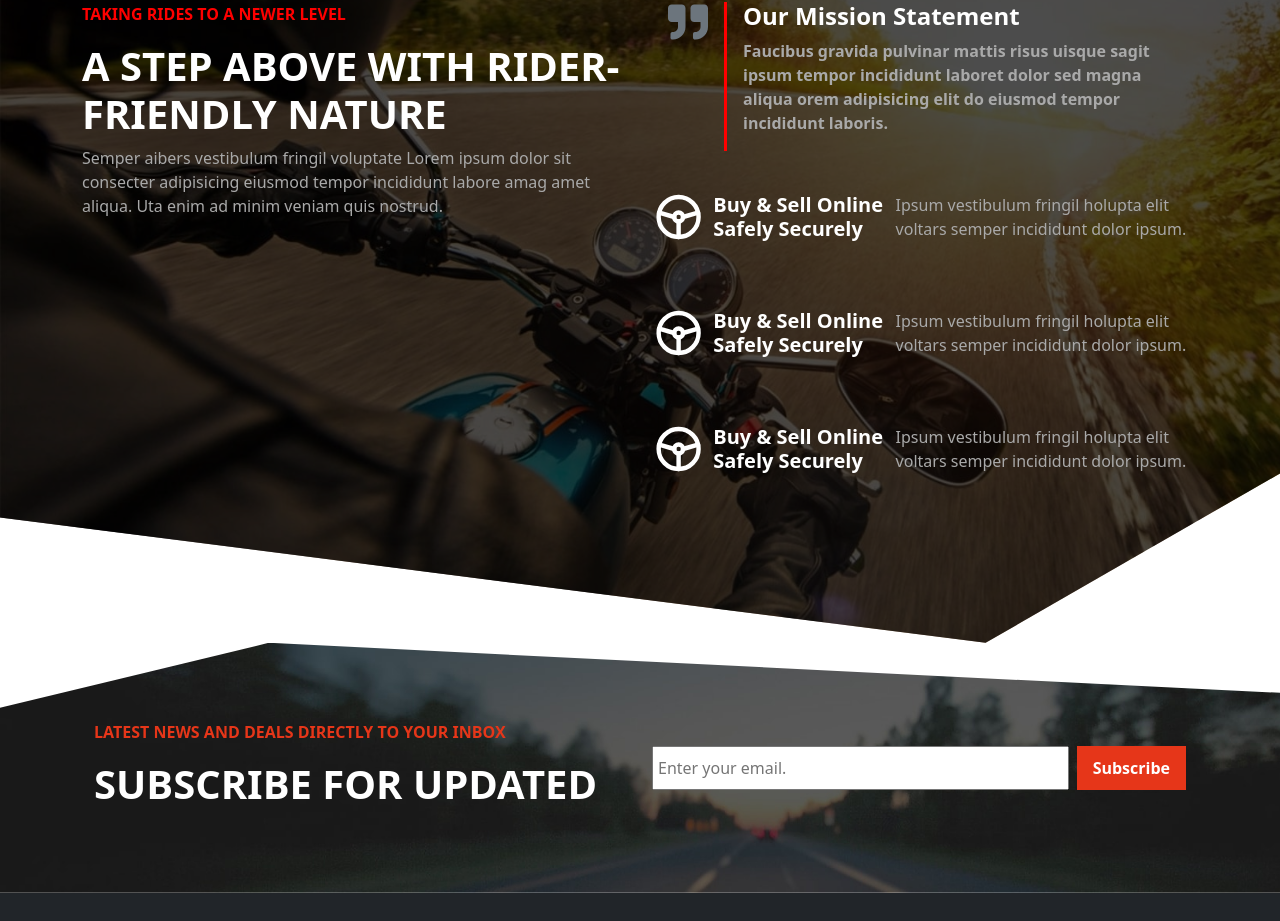
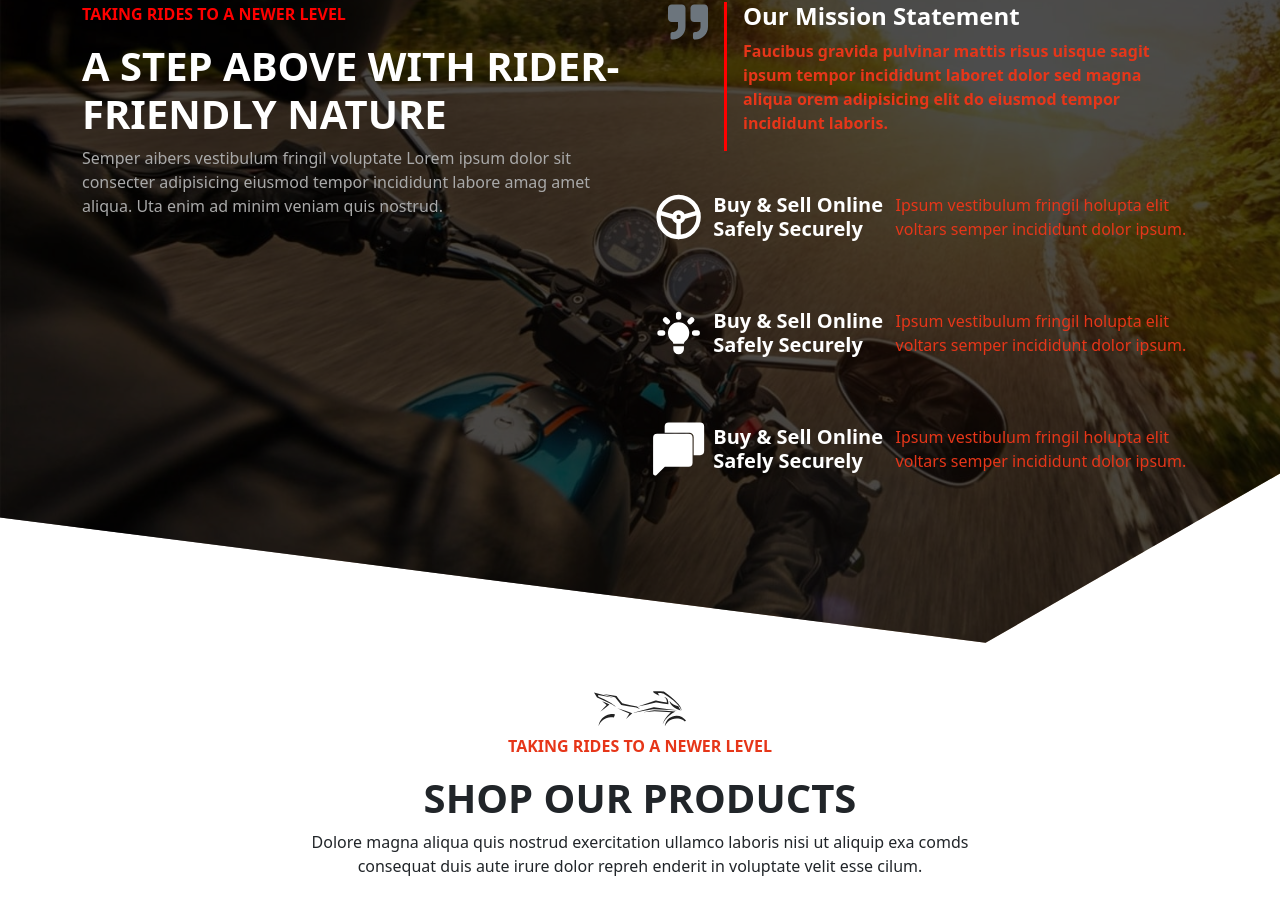
Before and after one commit to forhadmia1/Intern_task1, a React (Create React App) app: page / in a window 1280 px wide. Shown: the part 1858-2779 px from the top of the page. Built offline with nearby package versions, Linux system fonts and the light colour scheme.

Commit message:
gellary section working

```diff
--- a/src/Pages/HomePage.jsx
+++ b/src/Pages/HomePage.jsx
@@ -1,6 +1,7 @@
 import React from 'react';
 import FeaturedItems from '../components/featured/FeaturedItems';
 import Footer from '../components/footer/Footer';
+import Gallery from '../components/gallery/Gallery';
 import HeroArea from '../components/heroArea/HeroArea';
 import MainHeader from '../components/mainHeader/MainHeader';
 import OurMission from '../components/ourMission/OurMission';
@@ -19,6 +20,7 @@ const HomePage = () => {
             <FeaturedItems />
             <Services />
             <OurMission />
+            <Gallery />
             <Newsletter />
             <Footer />
         </div>
--- /dev/null
+++ b/src/components/gallery/Gallery.jsx
@@ -0,0 +1,26 @@
+import React from 'react';
+import './gallery.css'
+import svg from '../../assets/images/bikes/logobike.svg'
+
+const Gallery = () => {
+    return (
+        <section id='gallery'>
+            <div className='container py-5'>
+                <div className='d-flex justify-content-center mb-2'>
+                    <img src={svg} alt="" />
+                </div>
+                <p className='text-center text-color fw-bold'>TAKING RIDES TO A NEWER LEVEL</p>
+                <h1 className='text-center fw-bold'>SHOP OUR PRODUCTS</h1>
+                <p className='text-center'>Dolore magna aliqua quis nostrud exercitation ullamco laboris nisi ut aliquip exa comds <br /> consequat duis aute irure dolor repreh enderit in voluptate velit esse cilum.
+                </p>
+            </div>
+            <div>
+                <div>
+
+                </div>
+            </div>
+        </section>
+    );
+};
+
+export default Gallery;
--- /dev/null
+++ b/src/components/gallery/gallery.css
@@ -0,0 +1,7 @@
+#gallery {
+    height: 500px;
+}
+
+.text-color {
+    color: #E63619 !important;
+}
--- a/src/components/ourMission/OurMission.jsx
+++ b/src/components/ourMission/OurMission.jsx
@@ -2,6 +2,8 @@ import React from 'react';
 import { Col, Container, Row } from 'react-bootstrap';
 import './ourmission.css'
 import { FaQuoteRight } from 'react-icons/fa'
+import { HiLightBulb } from 'react-icons/hi'
+import { SiGooglechat } from 'react-icons/si'
 import { TbSteeringWheel } from 'react-icons/tb'
 
 const OurMission = () => {
@@ -38,13 +40,13 @@ const OurMission = () => {
                                     <p className='text-color m-0'>Ipsum vestibulum fringil holupta elit voltars semper incididunt dolor ipsum.</p>
                                 </div>
                                 <div className='d-flex gap-2 mission-card align-items-md-center'>
-                                    <TbSteeringWheel />
+                                    <HiLightBulb />
                                     <h5 className='fw-bold m-0'>Buy & Sell Online <br />
                                         Safely Securely</h5>
                                     <p className='text-color m-0'>Ipsum vestibulum fringil holupta elit voltars semper incididunt dolor ipsum.</p>
                                 </div>
                                 <div className='d-flex gap-2 mission-card align-items-md-center'>
-                                    <TbSteeringWheel />
+                                    <SiGooglechat />
                                     <h5 className='fw-bold m-0'>Buy & Sell Online <br />
                                         Safely Securely</h5>
                                     <p className='text-color m-0'>Ipsum vestibulum fringil holupta elit voltars semper incididunt dolor ipsum.</p>
```
Also changed, not shown: src/assets/images/bikes/logobike.svg (added).
